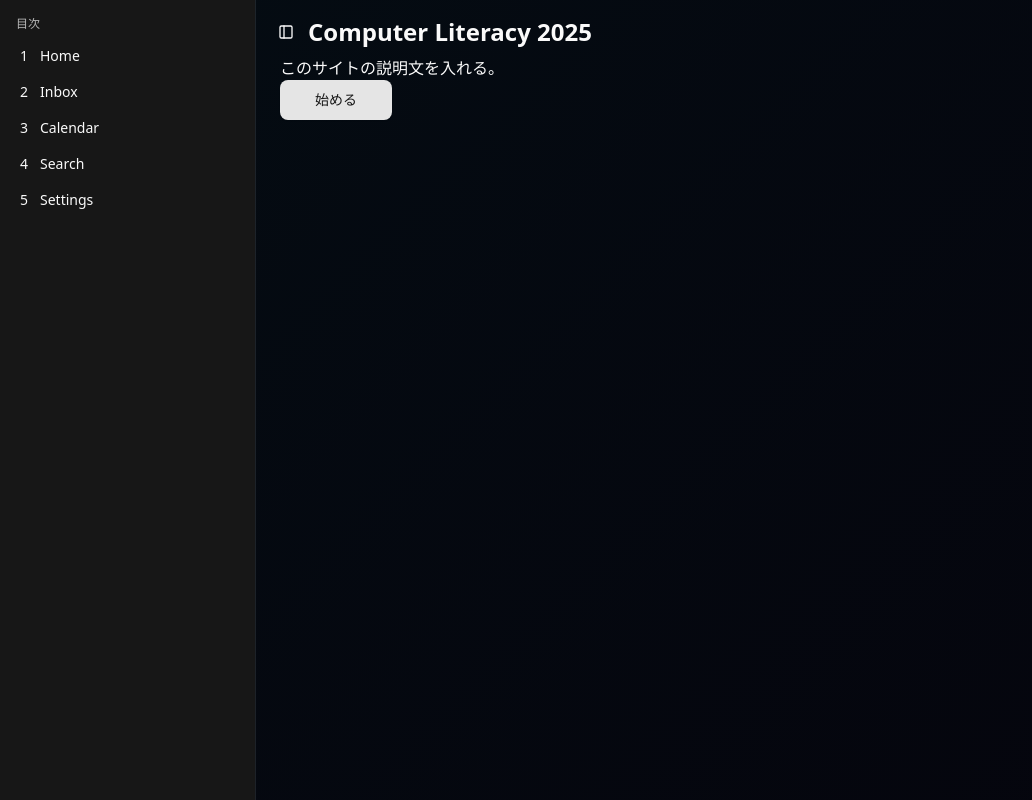
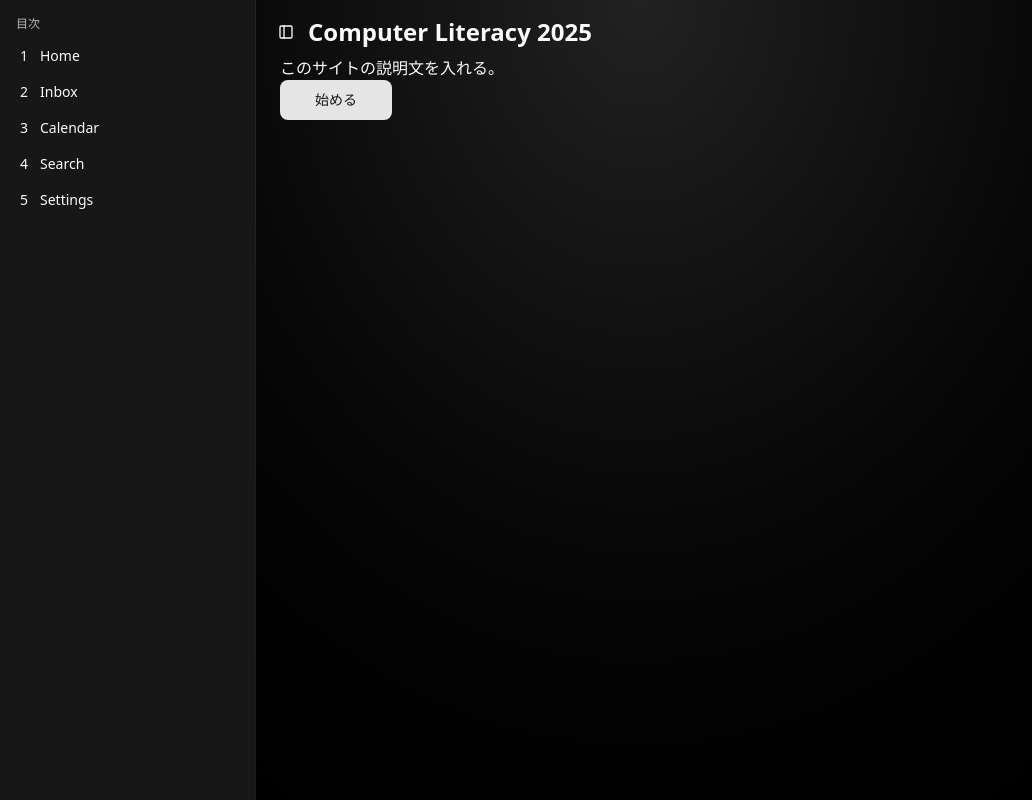
Before and after one commit to zundemy/root, a Next.js app: page / in a window 1280 px wide. Shown: the whole page, without its empty margins (0-1032 px from the left). Built offline with nearby package versions, Linux system fonts and the light colour scheme.

Commit message:
グラデーション調整

```diff
--- a/src/app/globals.css
+++ b/src/app/globals.css
@@ -45,11 +45,7 @@
 
 :root {
 	--radius: 0.625rem;
-	--background: linear-gradient(
-		135deg,
-		oklch(0.98 0.02 240),
-		oklch(0.95 0.02 280)
-	);
+	/* --background: linear-gradient(135deg, oklch(0.3 0 0), oklch(0 0 0)); */
 	--foreground: oklch(0.145 0 0);
 	--card: oklch(1 0 0);
 	--card-foreground: oklch(0.145 0 0);
@@ -83,10 +79,10 @@
 }
 
 .dark {
-	--background: linear-gradient(
-		135deg,
-		oklch(0.15 0.02 240),
-		oklch(0.12 0.02 280)
+	--background: radial-gradient(
+		farthest-corner at 50% 0,
+		oklch(0.25 0 0),
+		oklch(0 0 0)
 	);
 	--foreground: oklch(0.985 0 0);
 	--card: oklch(0.205 0 0);
```
